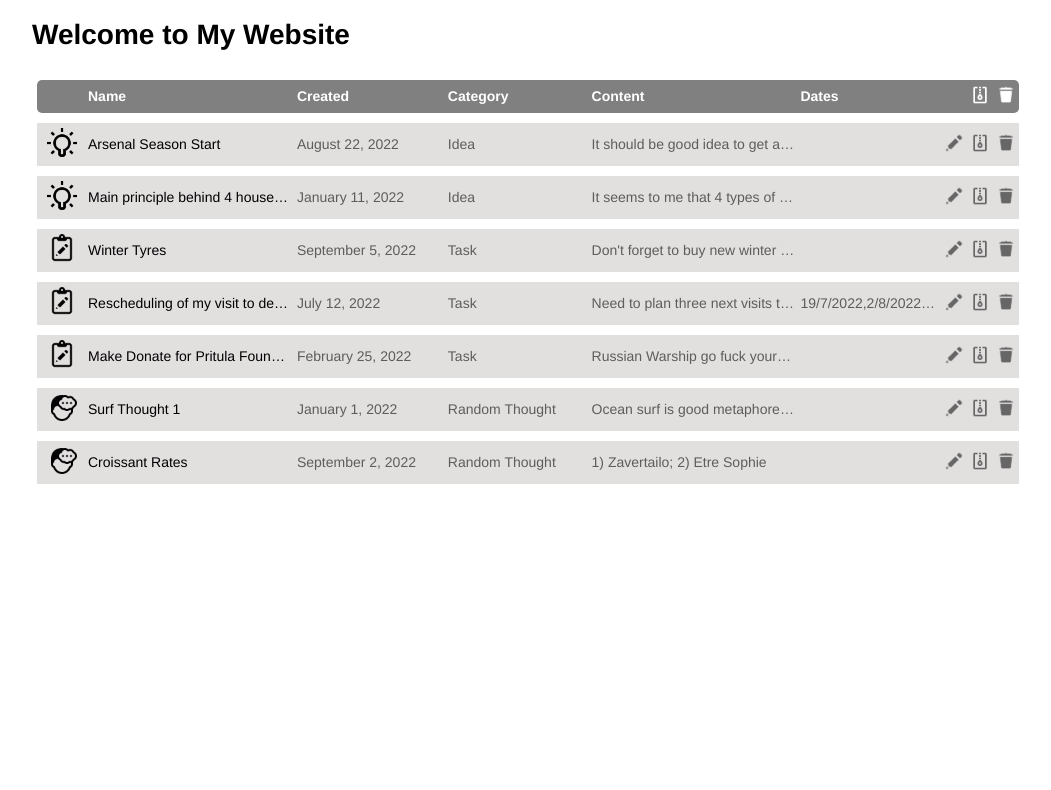
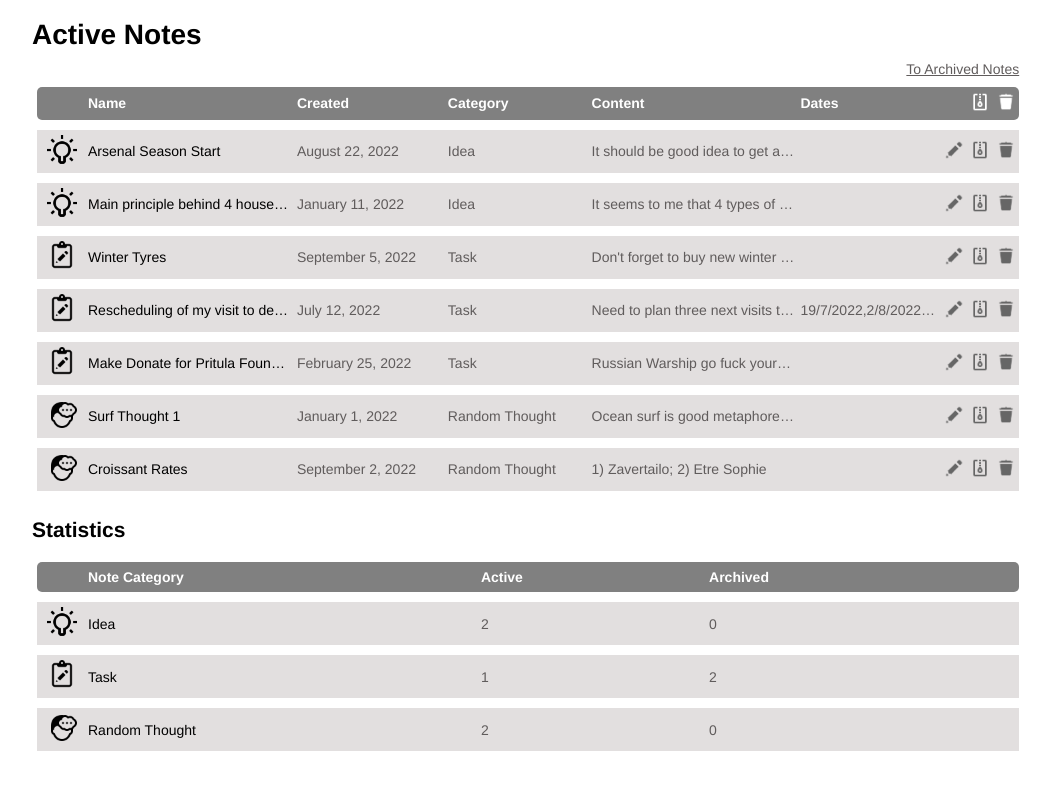
Before and after one commit to Barabaka7/radency-task1, a website with bundled scripts: page index.html in a window 1280 px wide. Shown: the whole page, without its empty margins (6-1057 px from the left). Built offline with nearby package versions, Linux system fonts and the light colour scheme.

Commit message:
Third Commit

```diff
--- a/index.html
+++ b/index.html
@@ -14,9 +14,10 @@
   </head>
   <body>
     <main>
-        <h1>Welcome to My Website</h1>
+        <h1>Active Notes</h1>
+        <a href="./archive.html" class="toArchive">To Archived Notes</a>
         <table id="activeNotes">
-            <colgroup>
+            <!-- <colgroup>
             <col class="column1">
             <col class="column2">
             <col class="column3">
@@ -26,7 +27,7 @@
             <col class="column7">
             <col class="column8">
             <col class="column9">
-        </colgroup>
+        </colgroup> -->
             <thead>
             <tr class="tableHeader">
               <th></th>
@@ -41,17 +42,19 @@
             </tr>
         </thead>
         <tbody id="activeNotesBody">
-            <!-- <tr class="regularRow">
-                <td><img class="categoryIcon" src="src/img/icons8-idea-96.png"></td>
-                <td>Mare</td>
-                <td>Mare</td>
-                <td>Mare</td>
-                <td>Mare</td>
-                <td>Mare</td>
-                <td><img class="tableHeaderIcon" src="src/img/icons8-edit-90(1).png"></td>
-                <td><img class="tableHeaderIcon" src="src/img/icons8-archive-96(1).png"></td>
-                <td><img class="tableHeaderIcon" src="src/img/icons8-delete-90(1).png"></td>
-              </tr> -->
+        </tbody>
+        </table>
+        <h2>Statistics</h2>
+        <table id="statistics">
+          <thead>
+            <tr class="tableHeader">
+              <th></th>
+              <th>Note Category</th>
+              <th>Active</th>
+              <th>Archived</th>
+            </tr>
+        </thead>
+        <tbody id="statisticsBody">
         </tbody>
         </table>
     </main>
--- a/src/data.js
+++ b/src/data.js
@@ -5,7 +5,7 @@ export const NOTES = [
     creationDate: "2022-08-22T19:10:00Z",
     category: 1,
     noteContent:
-      "It should be good idea to get another midlefield because of high risk of new Thomas Party injury",
+      "It should be good idea to get another middlefield because of high risk of new Thomas Party injury",
     isArchived: false,
   },
   {
@@ -75,3 +75,7 @@ export const CATEGORY = {
     categoryIcon: "src/img/icons8-thinking-male-90.png",
   },
 };
+
+// console.log(
+//   NOTES.filter((note) => note.category <= 3 && !note.isArchived).length
+// );
--- a/src/index.js
+++ b/src/index.js
@@ -30,4 +30,32 @@ const showNotes = (notesArr) => {
   });
 };
 
+const showStatistics = (categoryObj) => {
+  let newRow = "";
+  let statisiticsBody = document.getElementById("statisticsBody");
+
+  Object.keys(categoryObj).forEach((category) => {
+    console.log(typeof category);
+    newRow = `<tr class="regularRow">
+  <td><img class="categoryIcon" src="${CATEGORY[category].categoryIcon}"></td>
+  <td>${CATEGORY[category].categoryName}</td>
+  <td>
+      ${
+        NOTES.filter(
+          (note) => note.category === Number(category) && !note.isArchived
+        ).length
+      }
+  </td>
+  <td>${
+    NOTES.filter(
+      (note) => note.category === Number(category) && note.isArchived
+    ).length
+  }</td>
+</tr>`;
+    statisiticsBody.innerHTML += newRow;
+  });
+};
+
 showNotes(NOTES);
+
+showStatistics(CATEGORY);
--- a/style.css
+++ b/style.css
@@ -8,6 +8,11 @@ main{
 }
 
 #activeNotes {
+    width: 80%;
+    padding-left: 5px;
+}
+
+#statistics{
     width: 80%;
     padding-left: 5px;
 }
@@ -50,48 +55,48 @@ th:last-child {
 }
 
 
-table td:nth-child(1){
+#activeNotes td:nth-child(1){
     padding-left: 10px;
     padding-right: 8px;
     width: 30px;
 }
 
-table td:nth-child(2){
+#activeNotes td:nth-child(2){
     color: black;
     width: 25%;
 }
 
-table td:nth-child(3){
+#activeNotes td:nth-child(3){
     width: 17%;
 }
 
-table td:nth-child(4){
+#activeNotes td:nth-child(4){
     width: 16%;
 }
 
-table td:nth-child(5){
+#activeNotes td:nth-child(5){
     width: 25%;
 }
 
-table td:nth-child(6){
+#activeNotes td:nth-child(6){
     width: 16%;
 }
 
-table td:nth-child(7){
+#activeNotes td:nth-child(7){
     width: 20px;
 }
 
-table td:nth-child(8){
+#activeNotes td:nth-child(8){
     width: 20px;
 }
 
-table td:nth-child(9){
+#activeNotes td:nth-child(9){
     width: 20px;
 }
 
 tr.tableHeader{
     color: white;
-    height: 20px;
+    height: 30px;
     text-align: left;
     /* background-color: gray; */
 }
@@ -105,3 +110,32 @@ img.categoryIcon{
     height: 30px;
     width: 30px;
 }
+
+a.toArchive {
+    color:rgb(96, 92, 92);
+    float: right;
+    margin-right: 20%;
+}
+
+h1, h2{
+    margin-bottom: 10px;
+}
+
+#statistics td:nth-child(1){
+    padding-left: 10px;
+    padding-right: 8px;
+    width: 30px;
+}
+
+#statistics td:nth-child(2){
+    width: 40%;
+    color: black;
+}
+
+#statistics td:nth-child(3){
+    width: 10%;
+}
+
+#statistics td:nth-child(3){
+    width: auto;
+}
```
Also changed, not shown: archive.html (added).
